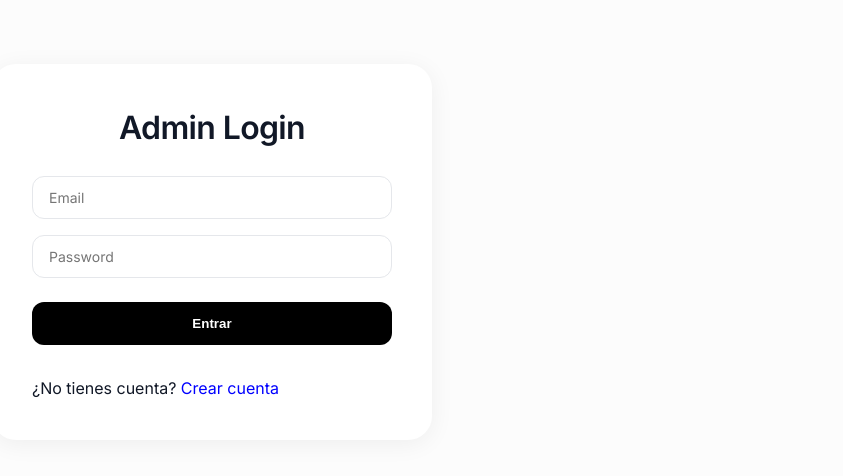
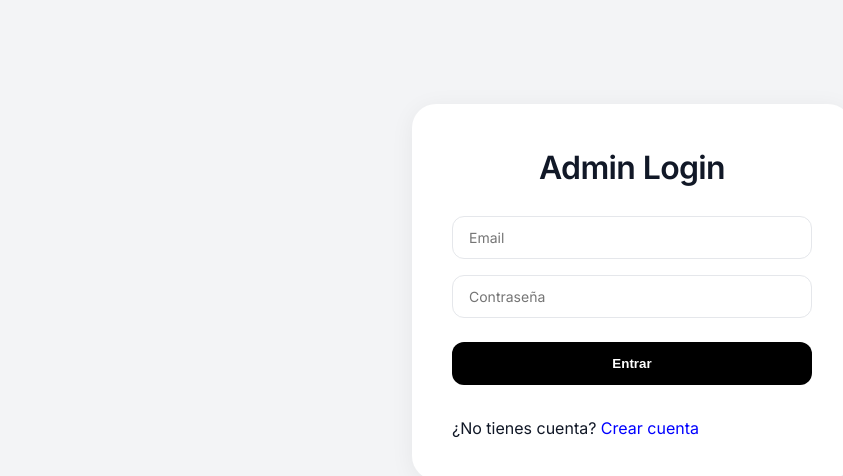
Before and after one commit to LautaroAcosta1/MiTiendaWeb, a React (Vite) app in the folder frontendLore/: page /admin in a window 1280 px wide. Shown: the top 476 px of the page, without its empty margins (8-851 px from the left). Built offline with nearby package versions, Linux system fonts and the light colour scheme.

Commit message:
Se agregan actualizaciones para adaptar el sistema a Render.

```diff
--- a/frontendLore/src/pages/AdminLogin.jsx
+++ b/frontendLore/src/pages/AdminLogin.jsx
@@ -34,6 +34,7 @@ export default function AdminLogin() {
   };
 
   return (
+    <div className="admin-page">
       <div className="adminLogin-container">
         <h1>Admin Login</h1>
 
@@ -46,7 +47,7 @@ export default function AdminLogin() {
 
           <input
             type="password"
-          placeholder="Password"
+            placeholder="Contraseña"
             value={password}
             onChange={(e) => setPassword(e.target.value)}
           />
@@ -64,5 +65,7 @@ export default function AdminLogin() {
           </p>
         </form>
       </div>
+    </div>
+
   );
 }
--- a/frontendLore/src/pages/AdminRegister.jsx
+++ b/frontendLore/src/pages/AdminRegister.jsx
@@ -1,6 +1,7 @@
 import { useState } from "react";
 import api from "../api/axios";
 import { useNavigate } from "react-router-dom";
+
 
 export default function AdminRegister() {
   const [name, setName] = useState("");
@@ -53,6 +54,7 @@ export default function AdminRegister() {
   };
 
   return (
+    <div className="admin-page">
       <div className="adminLogin-container">
         <h1>Crear Cuenta</h1>
 
@@ -104,5 +106,7 @@ export default function AdminRegister() {
           </button>
         </form>
       </div>
+    </div>
+
   );
 }
```
Also changed, not shown: 2 other files (tests, documents, lock files or other folders). Lines whose indentation alone changed are shown as unchanged.
